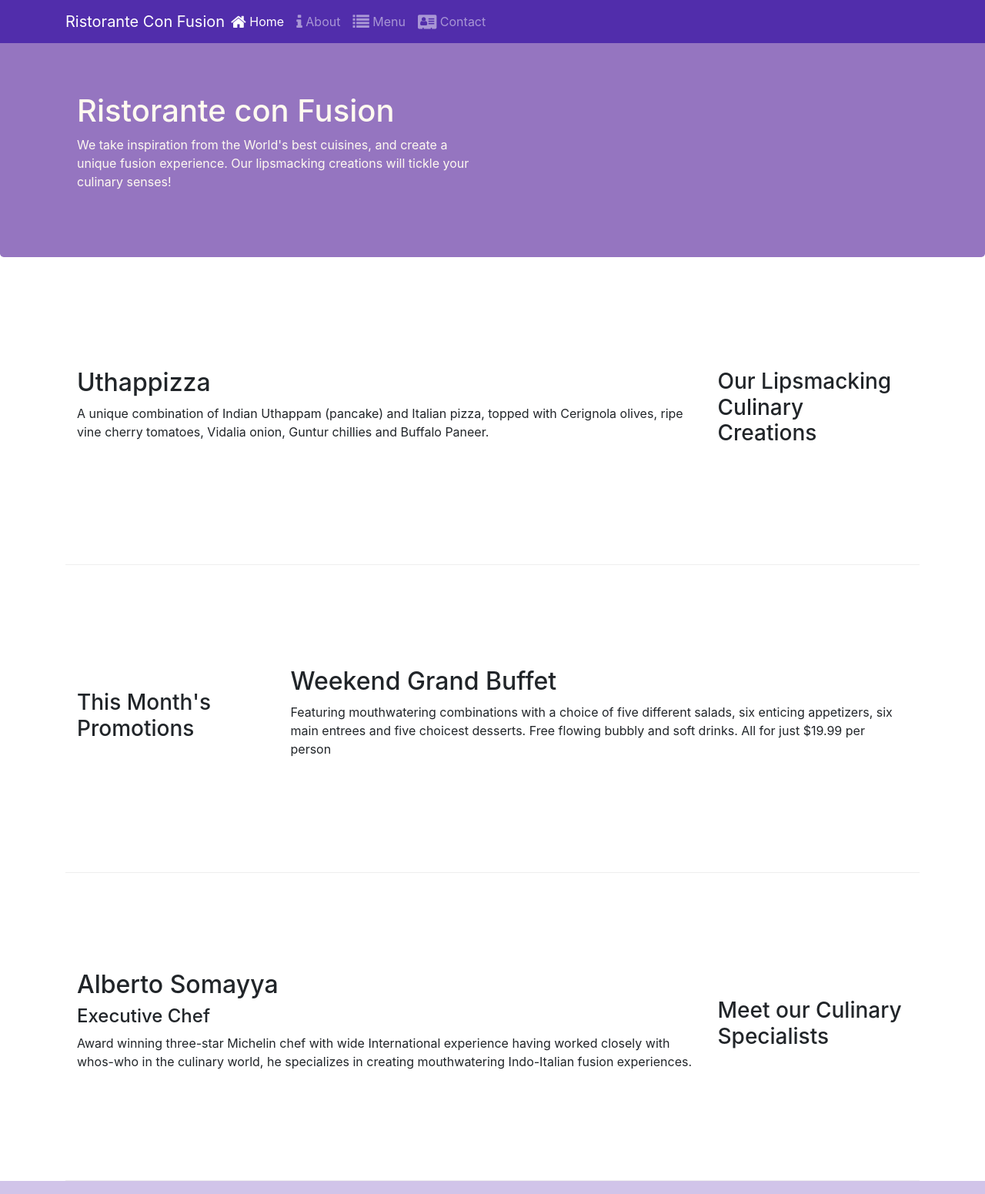
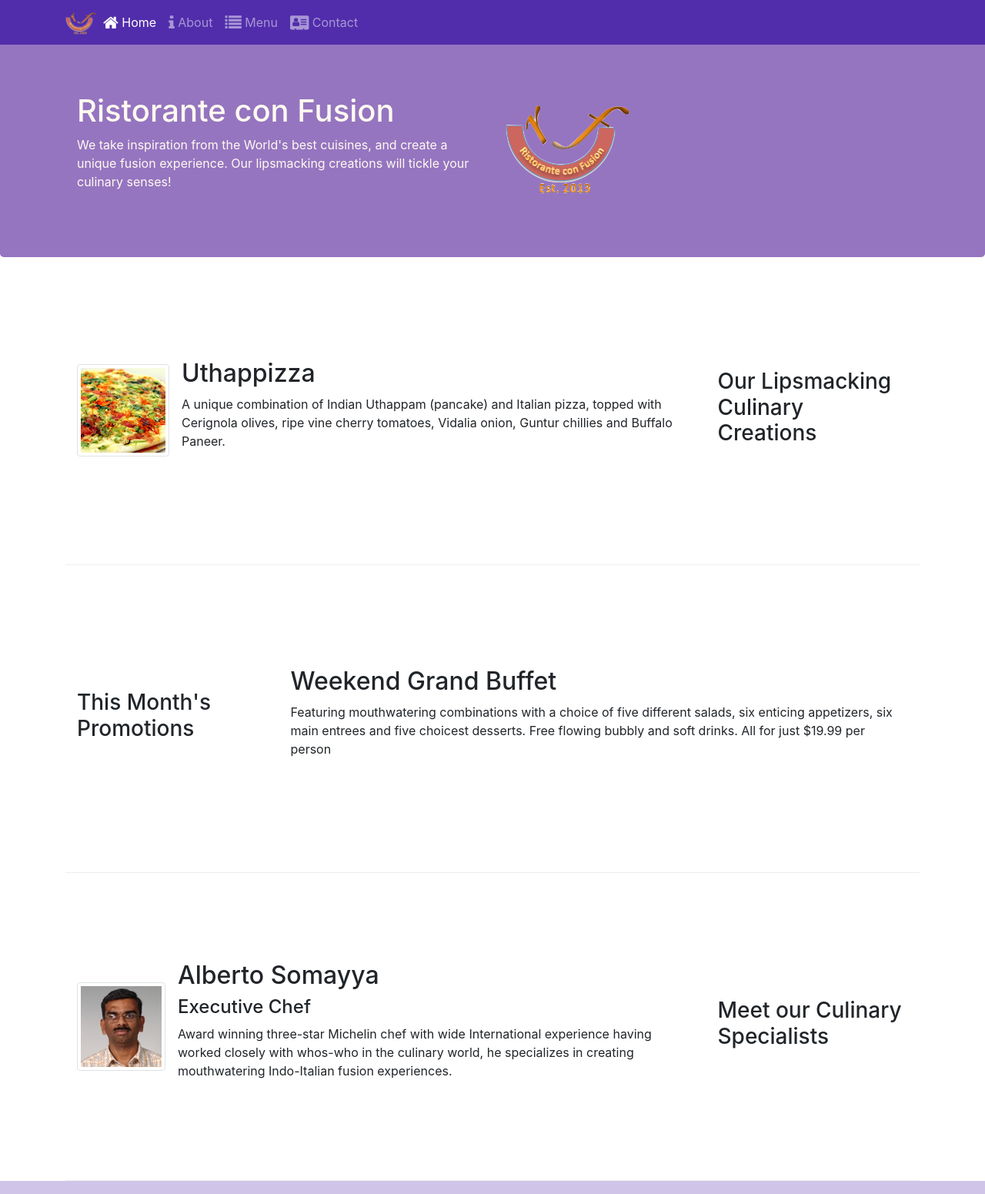
Before and after one commit to d-e-k-u/inder, a website: page index.html in a window 1280 px wide. Shown: the top 1551 px of the page at 77% size. Drawn offline with nearby package versions, Linux system fonts and the light colour scheme.

Commit message:
Images  and Media

```diff
--- a/index.html
+++ b/index.html
@@ -23,7 +23,7 @@
                 <span class="navbar-toggler-icon"></span>
             </button>
 
-            <a href="./index.html" class="navbar-brand mr-auto"> Ristorante Con Fusion</a>
+            <a href="./index.html" class="navbar-brand mr-auto"><img src="img/logo.png "  height="30" width="41"></a>
             <div id="Navbar" class="collapse navbar-collapse">
                 <ul class="navbar-nav mr-auto ">
                     <li class="nav-item active"><a href="#" class="nav-link"><span class="fa fa-home fa-lg"></span> Home</a></li>
@@ -44,7 +44,8 @@
                     <h1>Ristorante con Fusion</h1>
                     <p>We take inspiration from the World's best cuisines, and create a unique fusion experience. Our lipsmacking creations will tickle your culinary senses!</p>
                 </div>
-                <div class="col-12 col-sm">
+                <div class="col-12 col-sm align-self-center">
+                    <img src="img/logo.png" class="img-fluid">
                 </div>
             </div>
         </div>
@@ -56,8 +57,13 @@
                 <h3>Our Lipsmacking Culinary Creations</h3>
             </div>
             <div class="col col-sm  order-sm-first col=md">
-                <h2>Uthappizza</h2>
-                <p class="d-none d-sm-block">A unique combination of Indian Uthappam (pancake) and Italian pizza, topped with Cerignola olives, ripe vine cherry tomatoes, Vidalia onion, Guntur chillies and Buffalo Paneer.</p>
+                <div class="media">
+                    <img src="img/uthappizza.png" alt="" class="d-flex mr-3 img-thumbnail align-self-center">
+                        <div class="media-body">
+                            <h2 class="mt-0">Uthappizza</h2>
+                            <p class="d-none d-sm-block">A unique combination of Indian Uthappam (pancake) and Italian pizza, topped with Cerignola olives, ripe vine cherry tomatoes, Vidalia onion, Guntur chillies and Buffalo Paneer.</p>
+                        </div>
+                </div>
             </div>
         </div>
 
@@ -76,10 +82,16 @@
             <div class="col-12 col-sm-4 order-sm-last col-md-3 ">
                 <h3>Meet our Culinary Specialists</h3>
             </div>
-            <div class="col col-sm  order-sm-first col=md">
-                <h2>Alberto Somayya</h2>
-                <h4>Executive Chef</h4>
-                <p class="d-none d-sm-block">Award winning three-star Michelin chef with wide International experience having worked closely with whos-who in the culinary world, he specializes in creating mouthwatering Indo-Italian fusion experiences. </p>
+            <div class="col col-sm  order-sm-first col-md">
+              <div class="media">
+                <img src="img/alberto.png" alt="" class=" d-flex mr-3 img-thumbnail align-self-center">
+                <div class="media-body">
+                    <h2>Alberto Somayya</h2>
+                    <h4>Executive Chef</h4>
+                    <p class="d-none d-sm-block">Award winning three-star Michelin chef with wide International experience having worked closely with whos-who in the culinary world, he specializes in creating mouthwatering Indo-Italian fusion experiences. </p>
+                </div>
+              </div>
+
             </div>
         </div>
     </div>
```
Also changed, not shown: aboutus.html (+3 -2 lines), contactus.html (+3 -2 lines), img/alberto.png (added), img/buffet.png (added), img/logo.png (added), img/uthappizza.png (added), 1 other file.
